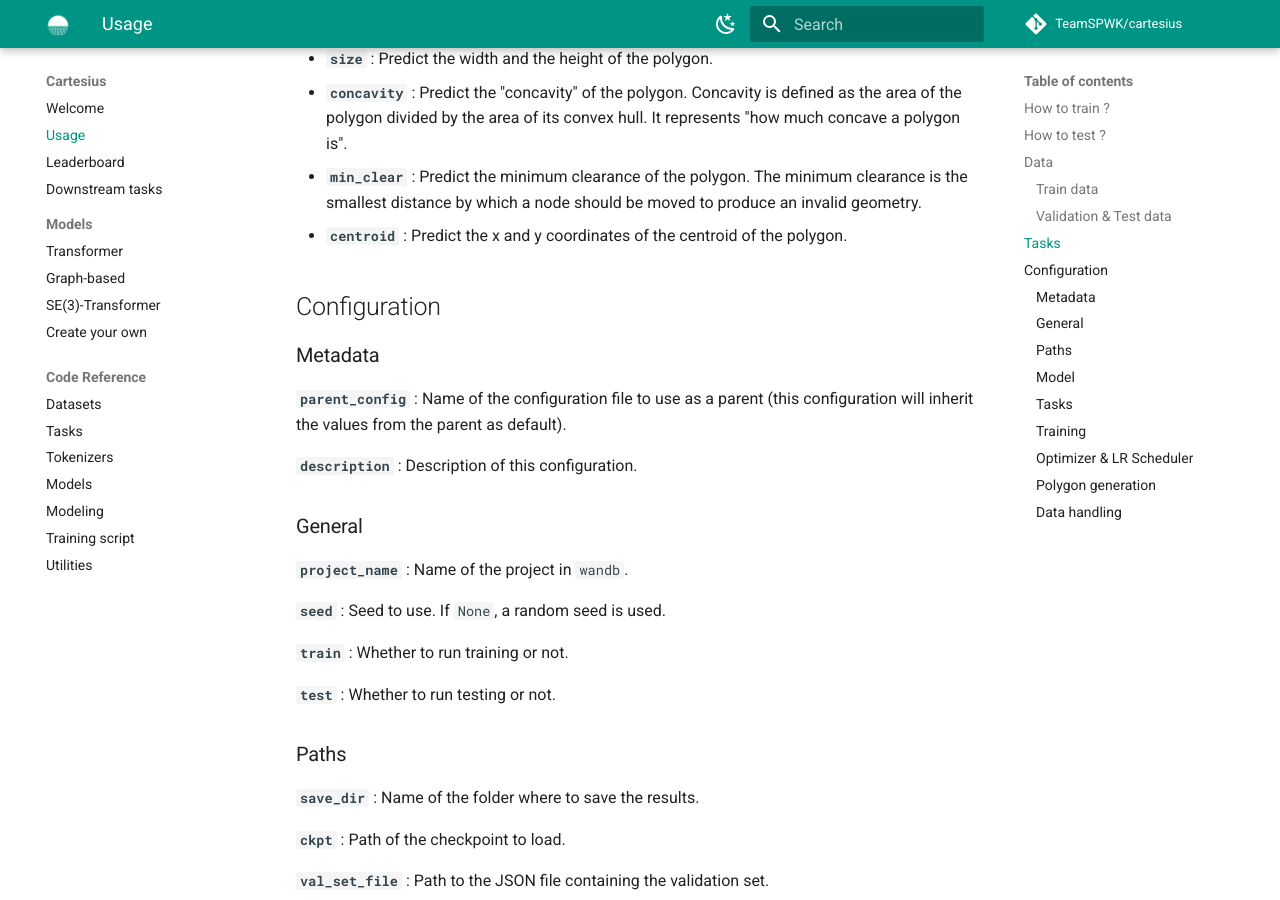
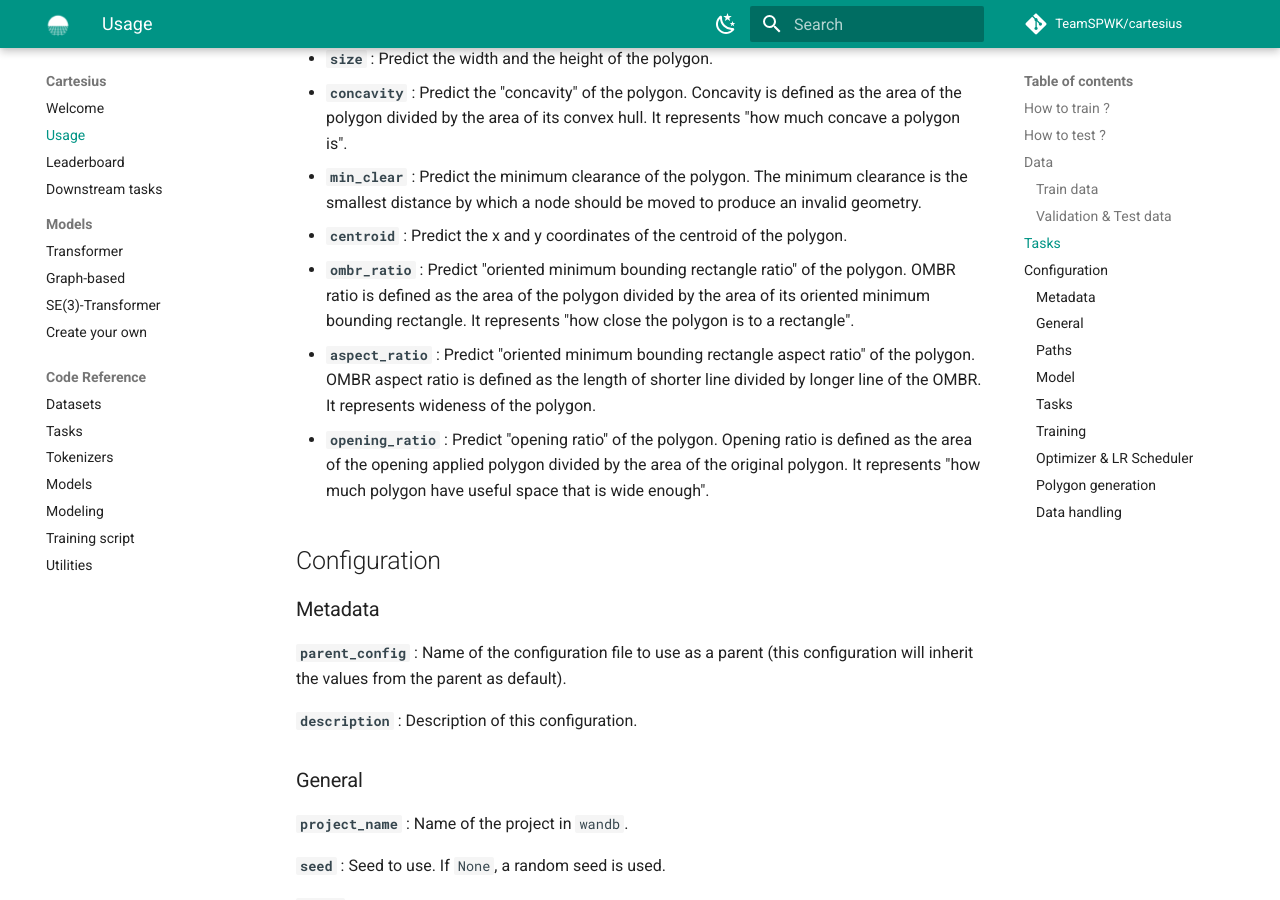
Before and after one commit to TeamSPWK/cartesius, an MkDocs documentation site: the page built from docs/usage.md, in a window 1280 px wide and 900 px high, scrolled down 2276 px. Built offline with MkDocs 1.6.1 and Material for MkDocs 9.7.7, drawn with Linux system fonts in a browser that asks for light colours; comment, search, counter and statistics services are not loaded.

Commit message:
📝 Update documentation
Updated documentation for tasks

```diff
--- a/docs/usage.md
+++ b/docs/usage.md
@@ -86,6 +86,9 @@ List of tasks currently implemented :
 * **`concavity`** : Predict the "concavity" of the polygon. Concavity is defined as the area of the polygon divided by the area of its convex hull. It represents "how much concave a polygon is".
 * **`min_clear`** : Predict the minimum clearance of the polygon. The minimum clearance is the smallest distance by which a node should be moved to produce an invalid geometry.
 * **`centroid`** : Predict the x and y coordinates of the centroid of the polygon.
+* **`ombr_ratio`** : Predict "oriented minimum bounding rectangle ratio" of the polygon. OMBR ratio is defined as the area of the polygon divided by the area of its oriented minimum bounding rectangle. It represents "how close the polygon is to a rectangle".
+* **`aspect_ratio`** : Predict "oriented minimum bounding rectangle aspect ratio" of the polygon. OMBR aspect ratio is defined as the length of shorter line divided by longer line of the OMBR. It represents wideness of the polygon.
+* **`opening_ratio`** : Predict "opening ratio" of the polygon. Opening ratio is defined as the area of the opening applied polygon divided by the area of the original polygon. It represents "how much polygon have useful space that is wide enough".
 
 ## Configuration
 
```
Also changed, not shown: 2 other files.
